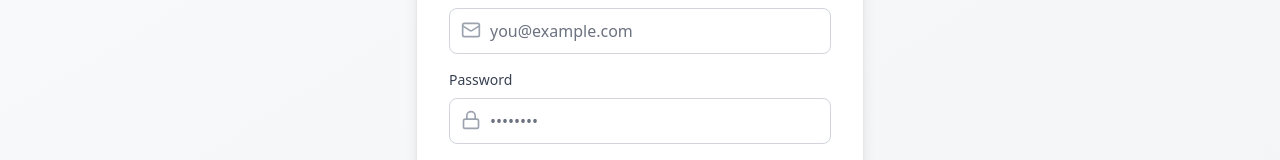
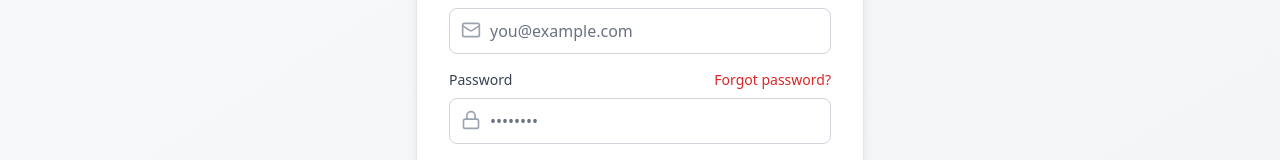
Before and after one commit to pasindunavodya01/ArtnCraft, a React (Vite) app in the folder client/: page /login in a window 1280 px wide. Shown: the part 441-601 px from the top of the page. Built offline with nearby package versions, Linux system fonts and the light colour scheme; no server answers.

Commit message:
forgot password feature

```diff
--- a/client/src/contexts/AuthContext.jsx
+++ b/client/src/contexts/AuthContext.jsx
@@ -1,6 +1,6 @@
 import { createContext, useContext, useEffect, useState } from 'react';
 import { auth } from '../firebaseConfig.js';
-import { createUserWithEmailAndPassword, signInWithEmailAndPassword, signOut, onAuthStateChanged, updateProfile } from 'firebase/auth';
+import { createUserWithEmailAndPassword, signInWithEmailAndPassword, signOut, onAuthStateChanged, updateProfile, sendPasswordResetEmail } from 'firebase/auth';
 import api, { setAuthToken } from '../services/api.js';
 
 const AuthContext = createContext();
@@ -31,6 +31,15 @@ export function AuthProvider({ children }) {
             localStorage.setItem(`role:${currentUser.email}`, resolvedRole);
           } catch (err) {
             console.warn('Unable to fetch role from /auth/me:', err);
+            if (err.response?.status === 404) {
+              await signOut(auth);
+              setUser(null);
+              setRole('customer');
+              localStorage.removeItem('ecommerce-api-token');
+              setAuthToken(null);
+              setLoading(false);
+              return;
+            }
           }
         }
 
@@ -73,8 +82,27 @@ export function AuthProvider({ children }) {
     localStorage.setItem('ecommerce-api-token', token);
     setAuthToken(token);
 
-    const response = await api.get('/auth/me');
-    const loginRole = response.data.user?.role || 'customer';
+    let loginRole = 'customer';
+    try {
+      const response = await api.get('/auth/me');
+      loginRole = response.data.user?.role || 'customer';
+    } catch (err) {
+      if (err.response?.status === 404) {
+        try {
+          await api.post('/auth/register', {
+            name: result.user.displayName || email.split('@')[0],
+            email,
+            password,
+            role: 'customer'
+          });
+        } catch (regErr) {
+          console.warn('Failed to sync missing user with database:', regErr);
+        }
+      } else {
+        throw err;
+      }
+    }
+
     localStorage.setItem(`role:${email}`, loginRole);
     setRole(loginRole);
     setUser({ uid: result.user.uid, email: result.user.email, name: result.user.displayName || 'Guest' });
@@ -90,12 +118,16 @@ export function AuthProvider({ children }) {
     setAuthToken(null);
   };
 
+  const resetPassword = (email) => {
+    return sendPasswordResetEmail(auth, email);
+  };
+
   const updateUserProfile = (updates) => {
     setUser((prev) => ({ ...prev, ...updates }));
   };
 
   return (
-    <AuthContext.Provider value={{ user, role, loading, register, login, logout, updateUserProfile }}>
+    <AuthContext.Provider value={{ user, role, loading, register, login, logout, updateUserProfile, resetPassword }}>
       {children}
     </AuthContext.Provider>
   );
--- a/client/src/pages/Login.jsx
+++ b/client/src/pages/Login.jsx
@@ -6,8 +6,9 @@ import { Mail, Lock } from 'lucide-react';
 export default function Login() {
   const [form, setForm] = useState({ email: '', password: '' });
   const [error, setError] = useState('');
+  const [resetMessage, setResetMessage] = useState('');
   const [loading, setLoading] = useState(false);
-  const { login } = useAuth();
+  const { login, resetPassword } = useAuth();
   const navigate = useNavigate();
 
   const handleChange = (event) => {
@@ -25,6 +26,24 @@ export default function Login() {
       navigate('/');
     } catch (err) {
       setError('Login failed. Please check your credentials.');
+    } finally {
+      setLoading(false);
+    }
+  };
+
+  const handleForgotPassword = async () => {
+    if (!form.email) {
+      setError('Please enter your email address first.');
+      return;
+    }
+    try {
+      setLoading(true);
+      setError('');
+      setResetMessage('');
+      await resetPassword(form.email);
+      setResetMessage('Password reset email sent. Check your inbox.');
+    } catch (err) {
+      setError('Failed to send password reset email. Make sure your email is correct.');
     } finally {
       setLoading(false);
     }
@@ -57,7 +76,16 @@ export default function Login() {
             </div>
 
             <div>
-              <label className="block text-sm font-medium text-gray-700 mb-2">Password</label>
+              <div className="mb-2 flex items-center justify-between">
+                <label className="block text-sm font-medium text-gray-700">Password</label>
+                <button
+                  type="button"
+                  onClick={handleForgotPassword}
+                  className="text-sm font-medium text-red-600 hover:text-red-700"
+                >
+                  Forgot password?
+                </button>
+              </div>
               <div className="relative">
                 <Lock className="absolute left-3 top-3 text-gray-400" size={20} />
                 <input
@@ -74,6 +102,10 @@ export default function Login() {
 
             {error && (
               <div className="rounded-lg bg-red-50 p-3 text-sm text-red-800">{error}</div>
+            )}
+
+            {resetMessage && (
+              <div className="rounded-lg bg-green-50 p-3 text-sm text-green-800">{resetMessage}</div>
             )}
 
             <button
```
